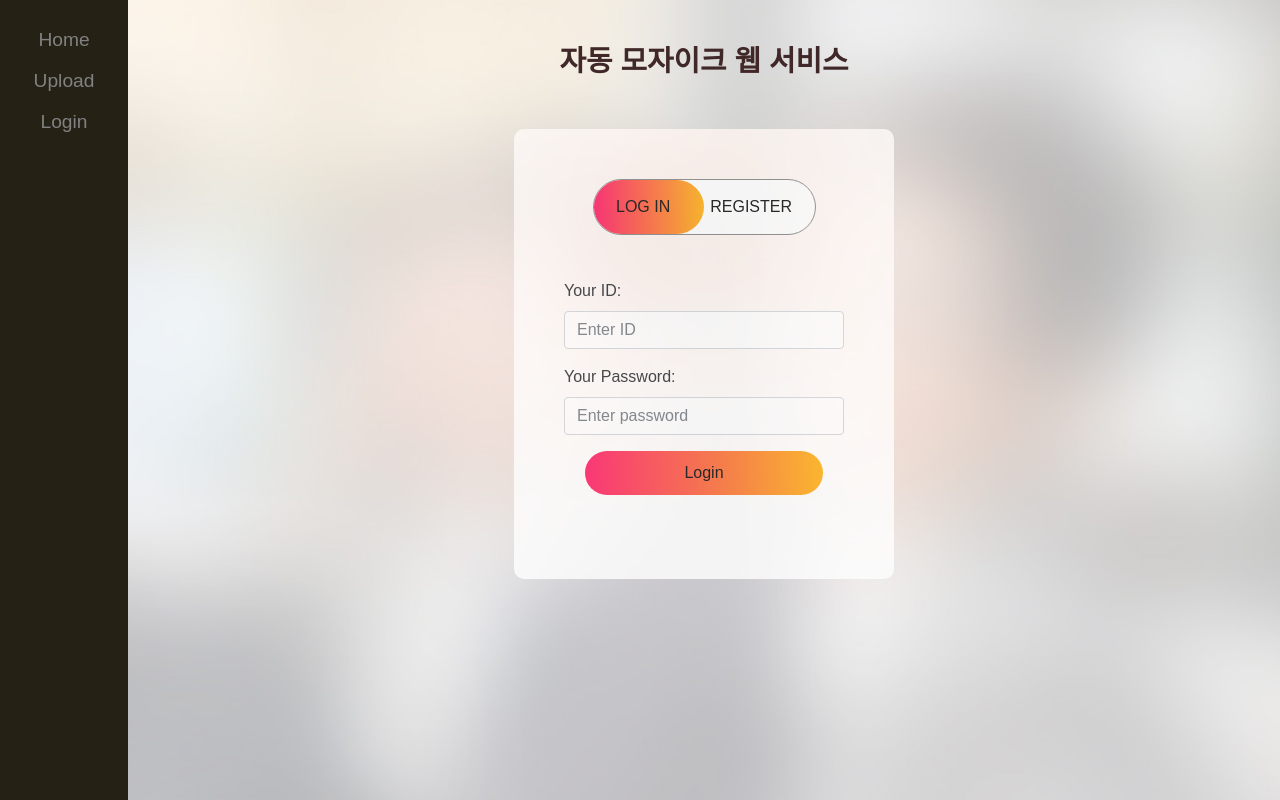
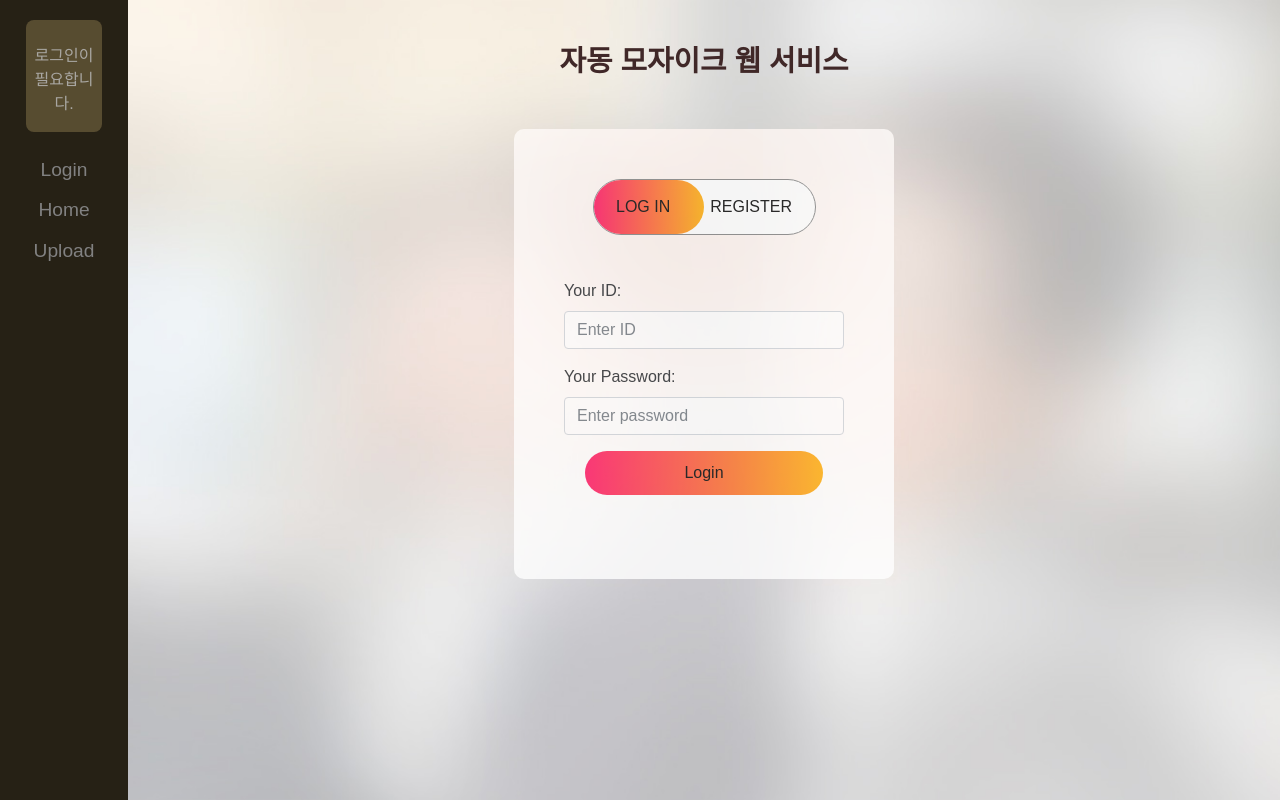
Before and after one commit to osamhack2020/Cloud_BlurPencil_GonNyong4, a Vue app in the folder client/: page /login in a window 1280 px wide. Built offline with nearby package versions, Linux system fonts and the light colour scheme.

Commit message:
ADD Userinfoin navbar

```diff
--- a/client/src/components/SelectPage.vue
+++ b/client/src/components/SelectPage.vue
@@ -1,5 +1,16 @@
 <template>
   <div class="sidenav">
+	<div class = "userwrap">
+		<p class = "userinfo" v-html = "userinfo"></p>
+	</div>
+	<div class = "menuwrap">
+		<div v-if = "isUser" class = "sidemenu">
+		<!-- <router-link v-on:click.native = "logout" to="/">Logout</router-link> -->
+			<a href="/" v-on:click = "logout">Logout</a>
+		</div>
+		<div v-else class = "sidemenu">
+			<router-link to="/login">Login</router-link>
+		</div>
 		<div v-for="item in items" :key="item.link_to" class = "sidemenu">
 			<template v-if="item.link_to !== ''">
 				<router-link :to="item.link_to">{{item.title}}</router-link>
@@ -13,17 +24,14 @@
 				</div>
 			</template>
 		</div>
-	<template v-if = "isUser">
-		<!-- <router-link v-on:click.native = "logout" to="/">Logout</router-link> -->
-		<a href="/" v-on:click = "logout">Logout</a>
-	</template>
-	<template v-else>
-		<router-link to="/login">Login</router-link>
-	</template>
+	</div>
+
+
   </div>
 </template>
 
 <script>
+
   const menuList = [
     { title: 'Home', link_to: '/'},
     { title: 'Upload', link_to: '/upload'},
@@ -40,6 +48,7 @@
     data(){
 		return{
 			items : menuList,
+			userid : '',
 		}
     },
     methods: {
@@ -58,17 +67,39 @@
 		isUser(){
 			var userid = sessionStorage.getItem("userid");
 			if(userid){
-				return true
+				return true;
 			}
 			return false
+		},
+		userinfo(){
+			var userid = sessionStorage.getItem("userid");
+			if(userid){
+				return userid+'<br>님 환영합니다.'
 			}
-
+			else
+				return '로그인이 <br>필요합니다.';
+		}
 	}
   }
 
 </script>
 
 <style>
+	.userwrap{
+		background-color : #796943;
+		width : 6vw;
+		height : 14vh;
+		margin : 0 auto;
+		border-radius : 8px;
+		opacity: 0.6;
+	}
+	.userinfo{
+		color : white;
+		padding-top : 3vh;
+	}
+	.menuwrap{
+		padding-top : 2.2vh;
+	}
 	.sidenav {
 		height: 100%;
 		width: 10%;
@@ -98,85 +129,21 @@
 		outline: none;
 	}
 
-	/* When you mouse over the navigation links, change their color		*/
 	.sidenav a:hover {
 		color: #f1f1f1;
 	}
-	/* On smaller screens, where height is less than 450px, change the style of the sidebar (less padding and a smaller font size) */
 	@media screen and (max-height: 450px) {
 		.sidenav {padding-top: 15px;}
 		.sidenav a {font-size: 18px;}
 	}
 
-	/* On mouse-over */
 	.sidenav a:hover, .dropdown-btn:hover {
 		color: #f1f1f1;
 	}
-	/* Add an active class to the active dropdown button */
-	.active {
-		background-color: green;
-		color: white;
-	}
-
-	/* Dropdown container (hidden by default). Optional: add a lighter background color and some left padding to change the design of the dropdown content */
 	.dropdown-container {
 		display: none;
 		background-color: #5eaf13;
 		padding-left: 8px;
 	}
 
-	/* Optional: Style the caret down icon */
-	.fa-caret-down {
-		float: right;
-		padding-right: 8px;
-	}
 </style>
-
-
-<!-- <template>
-
-	<div>
-		<b-navbar toggleable="lg" type="dark" variant="info">
-		<b-navbar-brand href="#">NavBar</b-navbar-brand>
-
-		<b-navbar-toggle target="nav-collapse"></b-navbar-toggle>
-
-		<b-collapse id="nav-collapse" is-nav>
-			<b-nav>
-				<b-nav-item><router-link to="/"><p class ="listyle">Home</p></router-link></b-nav-item>
-				<b-nav-item><router-link to="/upload"><p class ="listyle">Upload</p></router-link></b-nav-item>
-				<b-nav-item><router-link to="/login"><p class ="listyle">Login</p></router-link></b-nav-item>
-			</b-nav>
-
-			<b-navbar-nav class="ml-auto">
-				<b-nav-form>
-					<b-form-input size="sm" class="mr-sm-2" placeholder="Search"></b-form-input>
-					<b-button size="sm" class="my-2 my-sm-0" type="submit">Search</b-button>
-				</b-nav-form>
-
-				<b-nav-item-dropdown text="Lang" right>
-					<b-dropdown-item href="#">EN</b-dropdown-item>
-					<b-dropdown-item href="#">ES</b-dropdown-item>
-					<b-dropdown-item href="#">RU</b-dropdown-item>
-					<b-dropdown-item href="#">FA</b-dropdown-item>
-				</b-nav-item-dropdown>
-
-				<b-nav-item-dropdown right>
-					<template v-slot:button-content>
-					<em>User</em>
-					</template>
-					<b-dropdown-item href="#">Profile</b-dropdown-item>
-					<b-dropdown-item href="#"><router-link to="/login">LOG OUT</router-link></b-dropdown-item>
-				</b-nav-item-dropdown>
-			</b-navbar-nav>
-		</b-collapse>
-		</b-navbar>
-	</div>
-</template>
-<style>
-	.listyle{
-		color : black;
-		margin : 0;
-	}
-</style>
- -->
```
Lines whose indentation alone changed are shown as unchanged.
